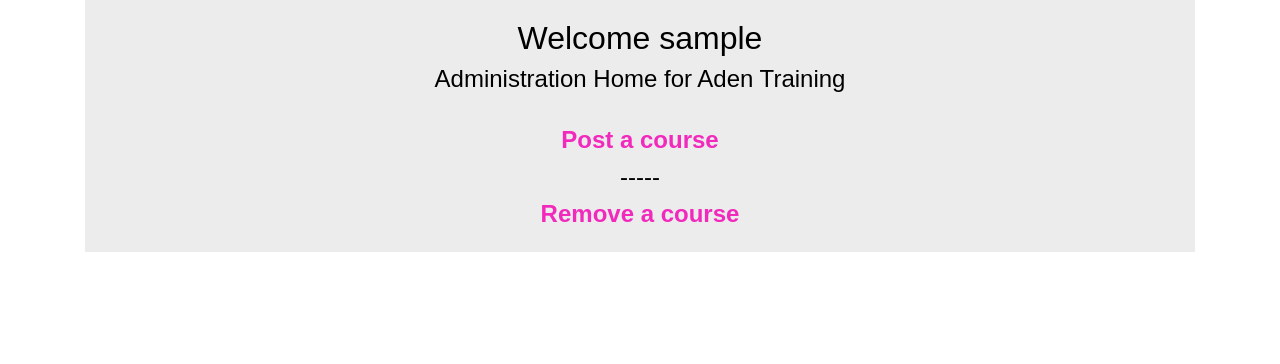
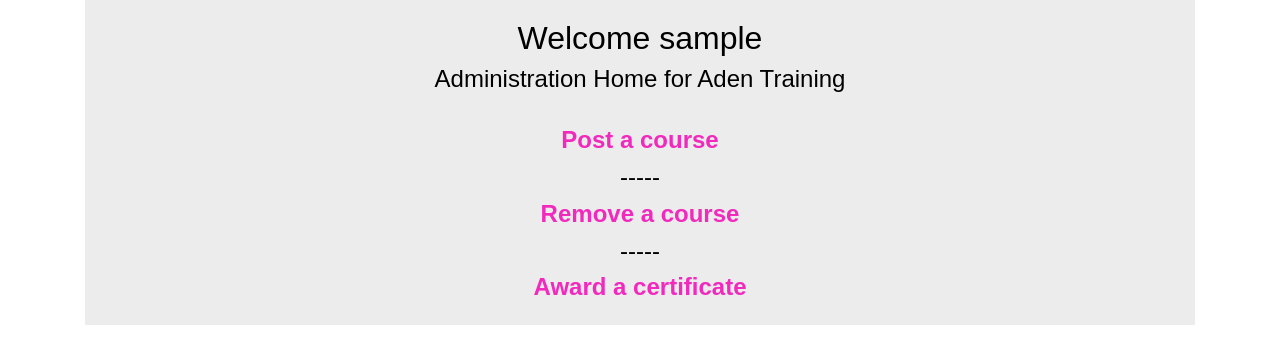
Before and after one commit to Aden-Training/Training_Portal, a Flask app: page /adminpage in a window 1280 px wide. Shown: the part 194-558 px from the top of the page. Run offline with Flask 2, Linux system fonts and the light colour scheme; the visitor is signed in with stand-in values (Sample User, id 1); some libraries are stand-ins or nearby versions.

Commit message:
added certificate option under admin

```diff
--- a/app.py
+++ b/app.py
@@ -417,7 +417,7 @@ def peoplebooked(coursename):
 
 
 @app.route('/awardcertificate', methods=["GET", "POST"])
-@requires_bus_login
+@requires_admin
 def awardcertificate():
     if request.method=="POST":
 
--- a/templates/adminhome.html
+++ b/templates/adminhome.html
@@ -10,6 +10,8 @@
                 <h4><a class="adminLink" href="/postcourses">Post a course</a></h4>
                 <h4>-----</h4>
                 <h4><a class="adminLink" href="/removecourses">Remove a course</a></h4>
+                <h4>-----</h4>
+                <h4><a class="adminLink" href="/awardcertificate">Award a certificate</a></h4>
             </div>
         </div>
     </div>
```
